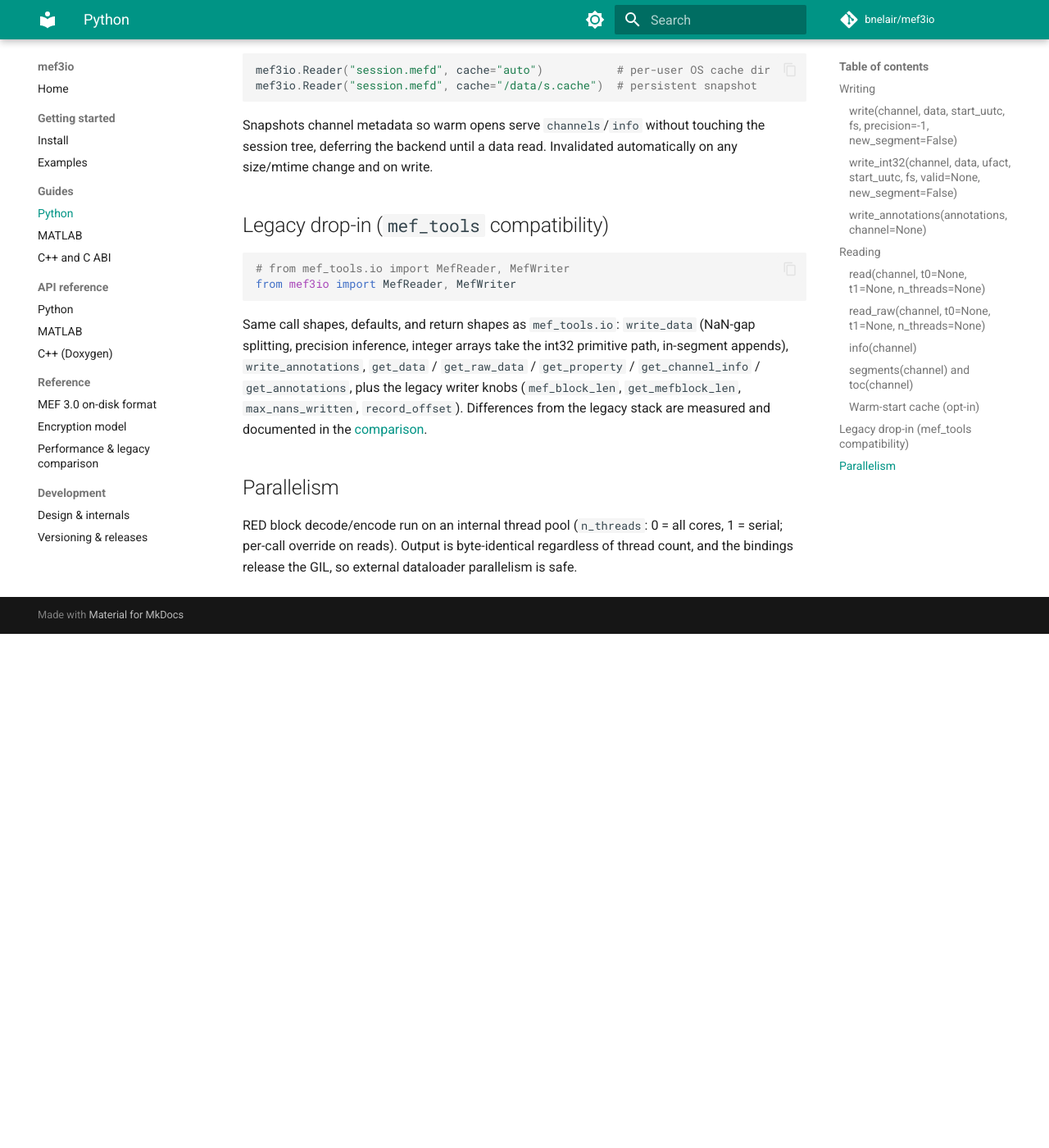
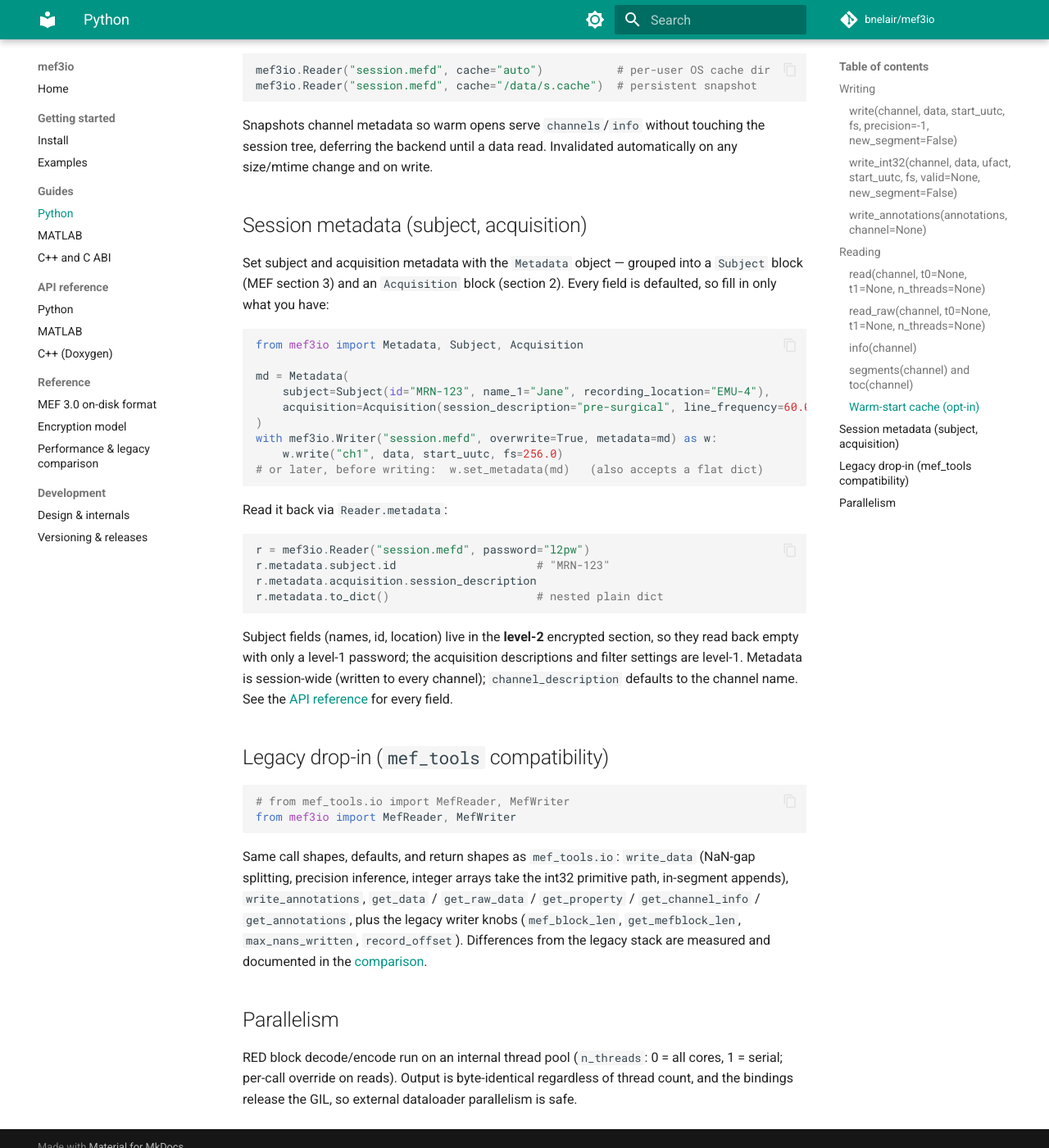
Before and after one commit to bnelair/mef3io, an MkDocs documentation site: the page built from docs/python.md, in a window 1280 px wide and 1400 px high, scrolled down 2675 px. Shown: the whole window at 82% size. Built offline with MkDocs 1.6.1 and Material for MkDocs 9.7.7, drawn with Linux system fonts in a browser that asks for light colours; comment, search, counter and statistics services are not loaded; before the commit the page ends 3448 px from its top, so only the background shows below that.

Commit message:
Docs: metadata objects in the Python/MATLAB guides and API reference
Python guide gains a "Session metadata" section (Metadata/Subject/
Acquisition usage, L2 gating), the MATLAB guide documents setMetadata /
Metadata= / r.metadata, and the API reference autodocs the three
dataclasses via mkdocstrings. CLAUDE.md notes the feature. mkdocs
--strict clean.

Co-Authored-By: Claude Fable 5 <noreply@anthropic.com>

````diff
--- a/docs/api/python.md
+++ b/docs/api/python.md
@@ -9,6 +9,14 @@ The native API:
 
 ::: mef3io.Writer
 
+## Metadata objects
+
+::: mef3io.Metadata
+
+::: mef3io.Subject
+
+::: mef3io.Acquisition
+
 ## Legacy `mef_tools` compatibility
 
 Drop-in replacements for `mef_tools.io` — `from mef3io import MefReader,
--- a/docs/python.md
+++ b/docs/python.md
@@ -127,6 +127,40 @@ Snapshots channel metadata so warm opens serve `channels`/`info` without
 touching the session tree, deferring the backend until a data read.
 Invalidated automatically on any size/mtime change and on write.
 
+## Session metadata (subject, acquisition)
+
+Set subject and acquisition metadata with the `Metadata` object — grouped
+into a `Subject` block (MEF section 3) and an `Acquisition` block (section 2).
+Every field is defaulted, so fill in only what you have:
+
+```python
+from mef3io import Metadata, Subject, Acquisition
+
+md = Metadata(
+    subject=Subject(id="MRN-123", name_1="Jane", recording_location="EMU-4"),
+    acquisition=Acquisition(session_description="pre-surgical", line_frequency=60.0),
+)
+with mef3io.Writer("session.mefd", overwrite=True, metadata=md) as w:
+    w.write("ch1", data, start_uutc, fs=256.0)
+# or later, before writing:  w.set_metadata(md)   (also accepts a flat dict)
+```
+
+Read it back via `Reader.metadata`:
+
+```python
+r = mef3io.Reader("session.mefd", password="l2pw")
+r.metadata.subject.id                     # "MRN-123"
+r.metadata.acquisition.session_description
+r.metadata.to_dict()                      # nested plain dict
+```
+
+Subject fields (names, id, location) live in the **level-2** encrypted
+section, so they read back empty with only a level-1 password; the
+acquisition descriptions and filter settings are level-1. Metadata is
+session-wide (written to every channel); `channel_description` defaults to the
+channel name. See the [API reference](api/python.md#metadata-objects) for
+every field.
+
 ## Legacy drop-in (`mef_tools` compatibility)
 
 ```python
````
Also changed, not shown: CLAUDE.md (+8 -0 lines), docs/matlab.md (+15 -0 lines).
